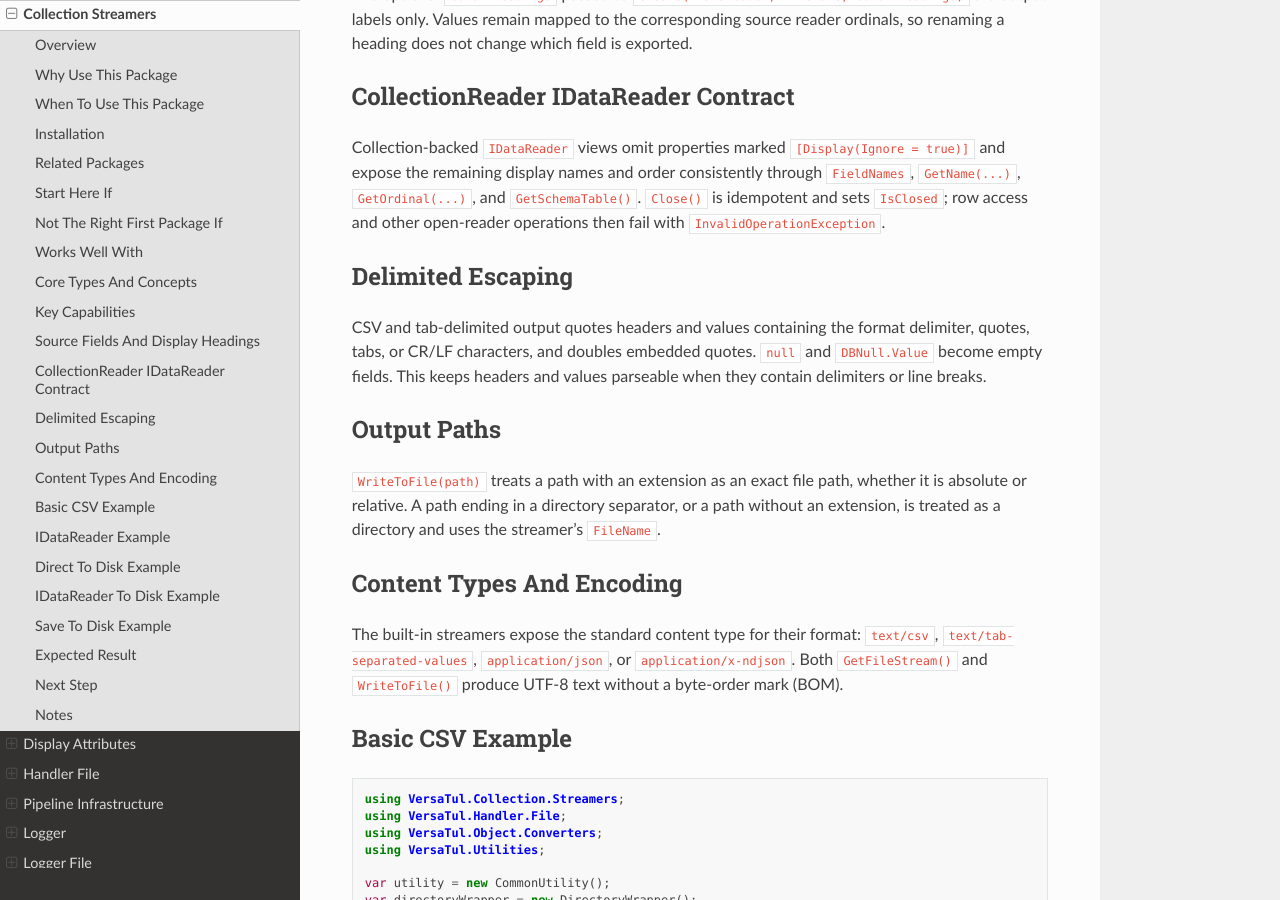
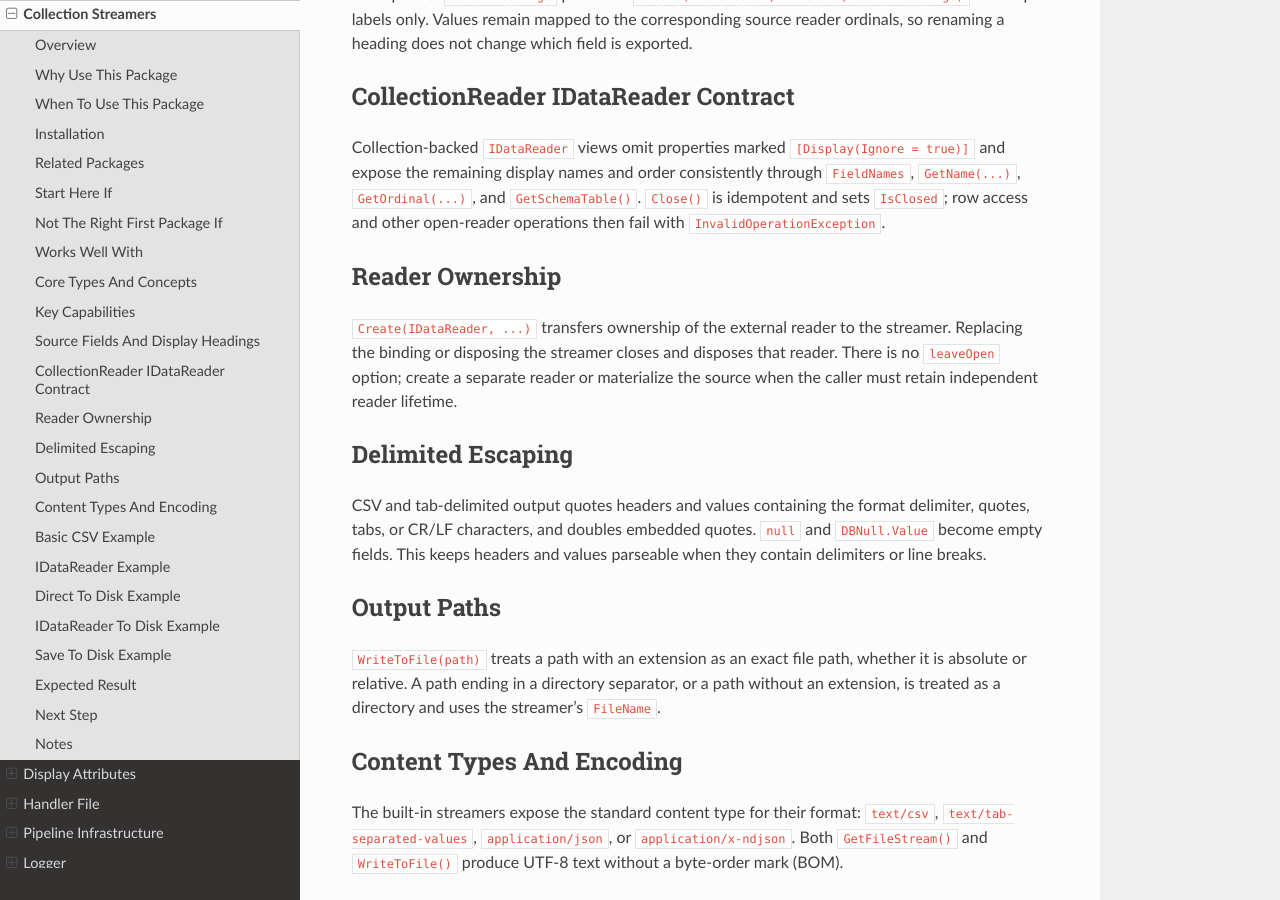
Before and after one commit to BjornWilliams/DocsVersaTul, a Sphinx documentation site: the page built from docs/source/streamers.rst, in a window 1280 px wide and 900 px high, scrolled down 3021 px. Built offline with Sphinx 7.4.7 and the Read the Docs theme 3.1.0, drawn with Linux system fonts in a browser that asks for light colours.

Commit message:
Document streamer reader ownership
AB#2982

AB#2975

```diff
--- a/docs/source/streamers.rst
+++ b/docs/source/streamers.rst
@@ -125,6 +125,11 @@ CollectionReader IDataReader Contract
 
 Collection-backed ``IDataReader`` views omit properties marked ``[Display(Ignore = true)]`` and expose the remaining display names and order consistently through ``FieldNames``, ``GetName(...)``, ``GetOrdinal(...)``, and ``GetSchemaTable()``. ``Close()`` is idempotent and sets ``IsClosed``; row access and other open-reader operations then fail with ``InvalidOperationException``.
 
+Reader Ownership
+----------------
+
+``Create(IDataReader, ...)`` transfers ownership of the external reader to the streamer. Replacing the binding or disposing the streamer closes and disposes that reader. There is no ``leaveOpen`` option; create a separate reader or materialize the source when the caller must retain independent reader lifetime.
+
 Delimited Escaping
 ------------------
 
```
